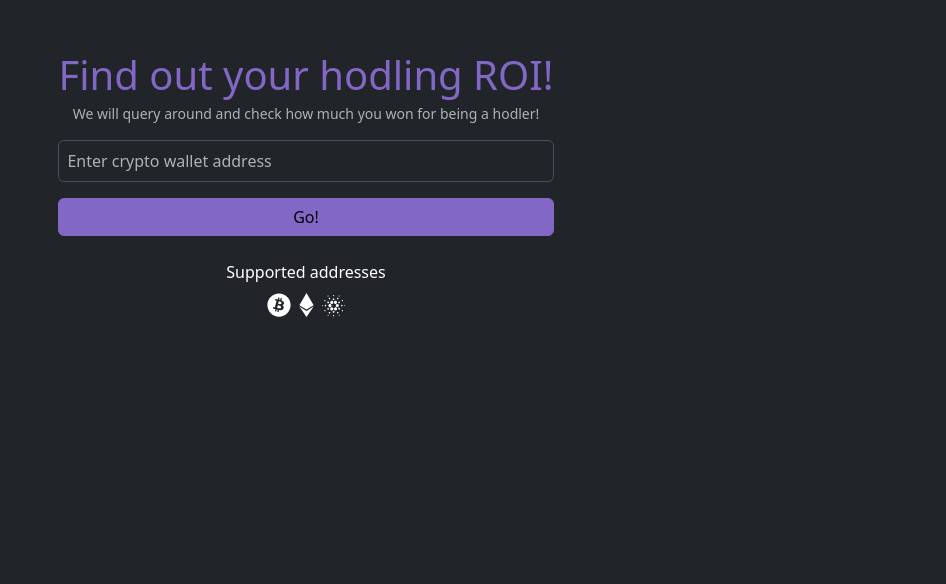
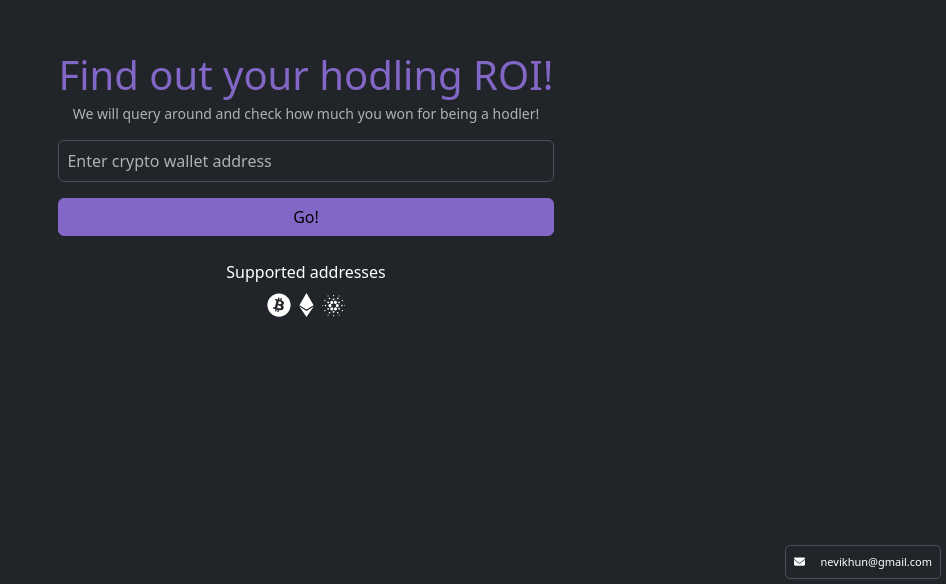
Before and after one commit to emnevi/cryptoquery, a Next.js app: page / in a window 1280 px wide. Shown: the part 216-800 px from the top of the page, without its empty margins (334-1280 px from the left). Built offline with nearby package versions, Linux system fonts and the light colour scheme.

Commit message:
add contact email

```diff
--- a/src/app/globals.css
+++ b/src/app/globals.css
@@ -43,7 +43,8 @@ body {
 
 .infoBar{
   position: absolute;
-  bottom: 10px;
+  bottom: 5px;
+  right: 5px
 
 }
 
--- a/src/app/info.js
+++ b/src/app/info.js
@@ -1,5 +1,6 @@
 import { FontAwesomeIcon } from "@fortawesome/react-fontawesome";
 import { faLinkedin, faGithub } from "@fortawesome/free-brands-svg-icons";
+import { faEnvelope } from "@fortawesome/free-solid-svg-icons";
 
 const Info = () => {
     const handleRedirect = (url) => {
@@ -7,14 +8,8 @@ const Info = () => {
     };
 
     return (
-      <div className="d-flex justify-content-center align-items-center bg-dark text-white py-2 infoBar">
-        <p className="mb-0 me-3">Find me on:</p>
-        <button
-          className="btn btn-outline-light border-0"
-          onClick={() => handleRedirect('https://github.com/emnevi')}
-        >
-          <FontAwesomeIcon icon={faGithub}/>
-        </button>
+      <div className="d-flex justify-content-start align-items-center bg-dark text-white p-2 infoBar border border " style={{borderRadius: 5}}>
+        <p className="mb-0" style={{fontSize: 11}}><FontAwesomeIcon className="me-3" icon={faEnvelope}/>nevikhun@gmail.com</p>
       </div>
     );
   };
--- a/src/app/page.js
+++ b/src/app/page.js
@@ -7,6 +7,7 @@ import './styles/custom-bootstrap.scss'
 import { FontAwesomeIcon } from '@fortawesome/react-fontawesome';
 import { faBitcoin } from '@fortawesome/free-brands-svg-icons';
 import Search from './components/search';
+import Info from './info';
 
 export default function Home() {
   const [wallet, setWallet] = useState('');
@@ -176,6 +177,7 @@ export default function Home() {
         </>}
 
       </div>
+      <Info></Info>
     </div>
   );
 }
```
